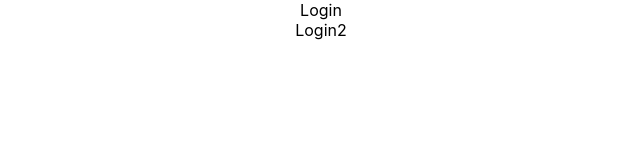
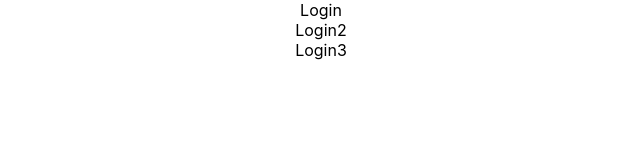
Before and after one commit to kartikbabariya/react-git, a React (Create React App) app: page / in a window 1280 px wide. Shown: the top 160 px of the page, without its empty margins (319-959 px from the left). Built offline with nearby package versions, Linux system fonts and the light colour scheme.

Commit message:
login3 added

```diff
--- a/src/App.js
+++ b/src/App.js
@@ -2,12 +2,14 @@ import logo from './logo.svg';
 import './App.css';
 import Login from './Components/Login/Login';
 import Login2 from './Components/Login/Login2';
+import Login3 from './Components/Login/Login3';
 
 function App() {
   return (
     <div className="App">
       <Login />
       <Login2 />
+      <Login3 />
     </div>
   );
 }
--- /dev/null
+++ b/src/Components/Login/Login3.js
@@ -0,0 +1,9 @@
+import React from 'react'
+
+const Login3 = () => {
+  return (
+    <div>Login3</div>
+  )
+}
+
+export default Login3
```
